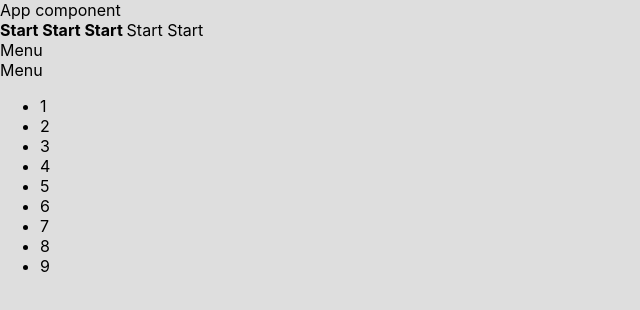
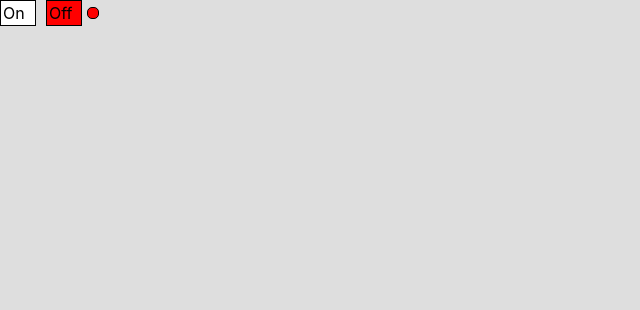
Before and after one commit to SlavaShensev/lessons-kabzda, a React (Create React App) app: page / in a window 1280 px wide. Shown: the top 310 px of the page, without its empty margins (0-640 px from the left). Built offline with nearby package versions, Linux system fonts and the light colour scheme.

Commit message:
interface_commit_local-state_UseState

```diff
--- a/src/App.tsx
+++ b/src/App.tsx
@@ -1,16 +1,15 @@
 import React from 'react';
 import './App.css';
-import Accordion from "./components/component/Accordion";
+import Accordion from "./components/component/Accordion/Accordion";
 import AppTitle from "./components/component/AppTitle";
-import Rating from "./components/component/Rating";
+import Rating from "./components/component/Rating/Rating";
+import OnOff from "./components/component/OnOff/OnOff";
+
 
 function App() {
     return (
         <div className='App'>
-            <AppTitle title={'App component'}/>
-            <Rating value={3}/>
-            <Accordion slogan={'Menu'} collapsed={true}/>
-            <Accordion slogan={'Menu'} collapsed={false}/>
+            <OnOff/>
         </div>
     );
 }
--- /dev/null
+++ b/src/components/component/OnOff/OnOff.tsx
@@ -0,0 +1,54 @@
+import React, {useState} from "react";
+
+type PropsType = {
+    on?: boolean
+}
+
+function OnOff(props: PropsType) {
+    let on = false
+
+    useState
+
+    const onStyle = {
+        width: '30px',
+        height: '20px',
+        border: '1px solid black',
+        display: 'inline-block',
+        padding: '2px',
+        backgroundColor: on ? 'green' : 'white',
+    }
+    const offStyle = {
+        width: '30px',
+        height: '20px',
+        border: '1px solid black',
+        display: 'inline-block',
+        marginLeft: '10px',
+        padding: '2px',
+        backgroundColor: on ? 'white' : 'red',
+    }
+    const indicatorStyle = {
+        width: '10px',
+        height: '10px',
+        borderRadius: '5px',
+        border: '1px solid black',
+        display: 'inline-block',
+        marginLeft: '5px',
+        backgroundColor: on ? 'green' : 'red',
+    }
+
+    return <div>
+        <div style={onStyle} onClick={() => {
+            on = true
+            console.log(on)
+        }}>On
+        </div>
+        <div style={offStyle} onClick={() => {
+            on = false
+            console.log(on)
+        }}>Off
+        </div>
+        <div style={indicatorStyle}></div>
+    </div>
+}
+
+export default OnOff
```
Also changed, not shown: src/components/component/Accordion/Accordion.tsx (renamed from src/components/component/Accordion.tsx), src/components/component/Rating/Rating.tsx (renamed from src/components/component/Rating.tsx), 1 other file (tests, documents, lock files or other folders).
